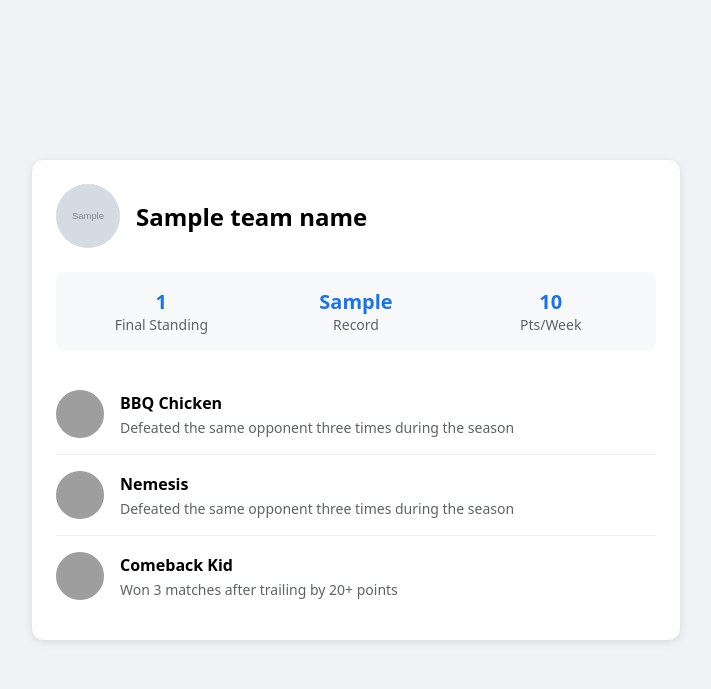
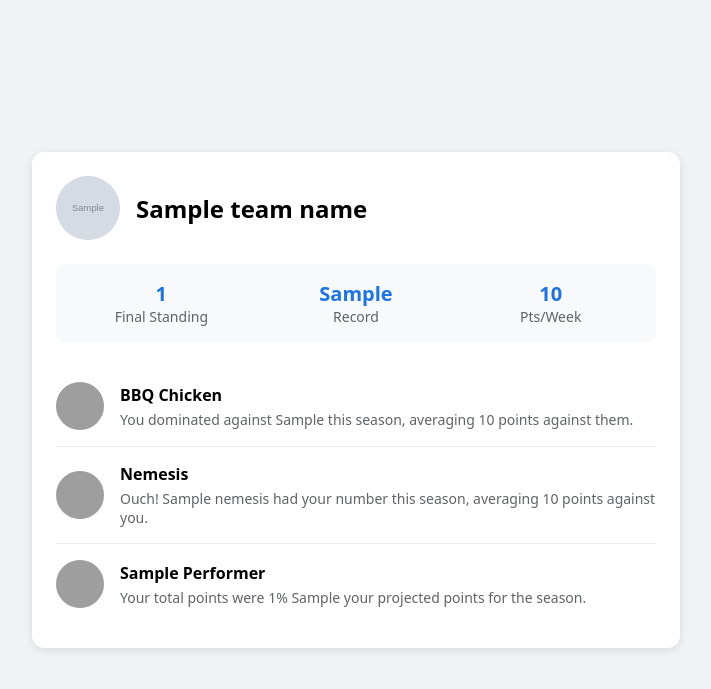
Before and after one commit to kedarthakkar/yahoo_fantasy_stats, a Flask app: template templates/wrapped.html in a window 1280 px wide. Shown: the top 689 px of the page, without its empty margins (284-995 px from the left). Run offline with Flask 3, Linux system fonts and the light colour scheme; the template is opened without the code that fills it: most values are stand-ins (such as "Sample title", 1, 10 or a date in 2020); grey boxes marked "Sample" are stand-in pictures; grey boxes are pictures that could not be loaded.

Commit message:
wrapped stab

```diff
--- a/app.py
+++ b/app.py
@@ -176,7 +176,13 @@ def get_team_wrapped(team_name):
         team_logo=wrapped["data"]["team_logo"],
         team_rank=wrapped["data"]["team_rank"],
         team_record=wrapped["data"]["team_record"],
-        team_avg_points=wrapped["data"]["team_avg_points"]
+        team_avg_points=wrapped["data"]["team_avg_points"],
+        bbq_chicken=wrapped["data"]["bbq_chicken"],
+        bbq_chicken_avg_points=wrapped["data"]["bbq_chicken_avg_points"],
+        nemesis=wrapped["data"]["nemesis"],
+        nemesis_avg_points=wrapped["data"]["nemesis_avg_points"],
+        percentage_improvement=wrapped["data"]["percentage_improvement"],
+        over_under_performer=wrapped["data"]["over_under_performer"],
     )
 
 
--- a/templates/wrapped.html
+++ b/templates/wrapped.html
@@ -130,7 +130,7 @@
             <img src="/api/placeholder/48/48" alt="Nemesis Badge" class="badge-icon">
             <div class="badge-content">
                 <h3>BBQ Chicken</h3>
-                <p>Defeated the same opponent three times during the season</p>
+                <p>You dominated against {{ bbq_chicken }} this season, averaging {{ bbq_chicken_avg_points }} points against them.</p>
             </div>
         </div>
 
@@ -138,15 +138,15 @@
             <img src="/api/placeholder/48/48" alt="High Scorer Badge" class="badge-icon">
             <div class="badge-content">
                 <h3>Nemesis</h3>
-                <p>Defeated the same opponent three times during the season</p>
+                <p>Ouch! {{ nemesis }} had your number this season, averaging {{ nemesis_avg_points }} points against you.</p>
             </div>
         </div>
 
         <div class="badge-row">
             <img src="/api/placeholder/48/48" alt="Comeback Kid Badge" class="badge-icon">
             <div class="badge-content">
-                <h3>Comeback Kid</h3>
-                <p>Won 3 matches after trailing by 20+ points</p>
+                <h3>{{ over_under_performer }} Performer</h3>
+                <p>Your total points were {{ percentage_improvement }}% {{ over_under_performer }} your projected points for the season.</p>
             </div>
         </div>
     </div>
--- a/yahoo_api.py
+++ b/yahoo_api.py
@@ -195,10 +195,12 @@ class YahooAPI:
         for team in adversaries:
             # Calculate BBQ Chicken
             bbq_chicken = max(adversaries[team], key=lambda x: np.mean(adversaries[team][x]["points_for"]))
+            names_to_info[team]["bbq_chicken_avg_points"] = np.mean(adversaries[team][bbq_chicken]["points_for"])
             names_to_info[team]["bbq_chicken"] = bbq_chicken
 
             # Calculate Nemesis
             nemesis = max(adversaries[team], key=lambda x: np.mean(adversaries[team][x]["points_against"]))
+            names_to_info[team]["nemesis_avg_points"] = np.mean(adversaries[team][nemesis]["points_against"])
             names_to_info[team]["nemesis"] = nemesis
 
             # Calculate Over/Under-Performer
@@ -206,5 +208,4 @@ class YahooAPI:
             names_to_info[team]["percentage_improvement"] = percentage_improvement
             names_to_info[team]["over_under_performer"] = "Over" if percentage_improvement > 0 else "Under"
 
-        logger.info(names_to_info[team_name])
         return names_to_info[team_name]
```
